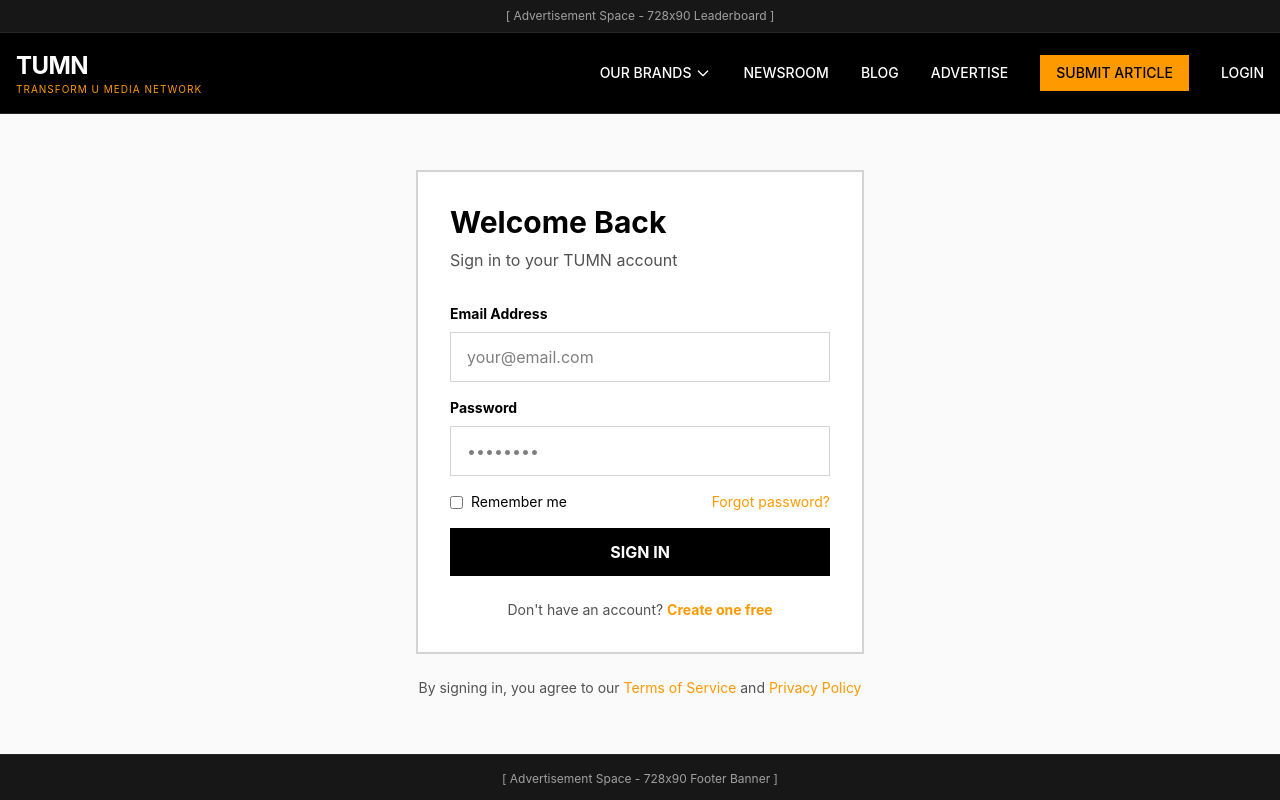
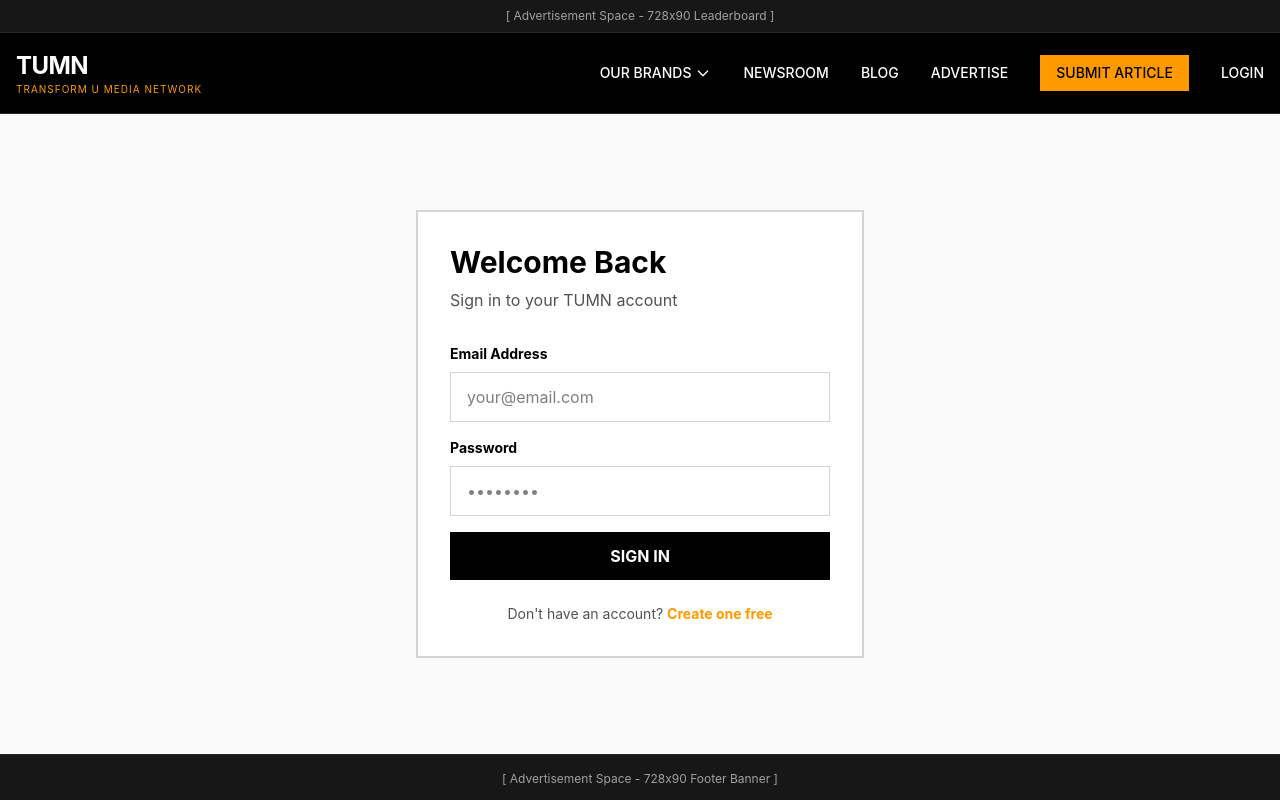
Before and after one commit to marcushart414-stack/tumnnews, a React (Vite) app: page /login in a window 1280 px wide. Shown: the top 800 px of the page. Built offline with nearby package versions, Linux system fonts and the light colour scheme.

Commit message:
Connect login page to backend

```diff
--- a/src/pages/Login.tsx
+++ b/src/pages/Login.tsx
@@ -1,6 +1,34 @@
-import { Link } from 'react-router-dom';
+import { Link, useNavigate } from 'react-router-dom';
+import { useState, FormEvent } from 'react';
+import { api } from '../services/api';
 
 const Login = () => {
+  const navigate = useNavigate();
+  const [email, setEmail] = useState('');
+  const [password, setPassword] = useState('');
+  const [error, setError] = useState('');
+  const [loading, setLoading] = useState(false);
+
+  const handleSubmit = async (e: FormEvent) => {
+    e.preventDefault();
+    setError('');
+    setLoading(true);
+
+    try {
+      const response = await api.login(email, password);
+
+      // Save user info
+      localStorage.setItem('user', JSON.stringify(response.user));
+
+      alert('Login successful!');
+      navigate('/dashboard');
+    } catch (err: any) {
+      setError(err.message);
+    } finally {
+      setLoading(false);
+    }
+  };
+
   return (
     <div className="bg-neutral-50 min-h-[80vh] flex items-center justify-center py-12 px-4">
       <div className="max-w-md w-full">
@@ -8,12 +36,20 @@
           <h1 className="text-3xl font-bold mb-2">Welcome Back</h1>
           <p className="text-neutral-600 mb-8">Sign in to your TUMN account</p>
 
-          <form className="space-y-4">
+          {error && (
+            <div className="bg-red-50 border border-red-300 text-red-700 px-4 py-3 mb-4">
+              {error}
+            </div>
+          )}
+
+          <form onSubmit={handleSubmit} className="space-y-4">
             <div>
               <label className="block text-sm font-bold mb-2">Email Address</label>
               <input
                 type="email"
                 required
+                value={email}
+                onChange={(e) => setEmail(e.target.value)}
                 className="w-full px-4 py-3 border border-neutral-300 focus:border-black outline-none"
                 placeholder="your@email.com"
               />
@@ -24,26 +60,19 @@
               <input
                 type="password"
                 required
+                value={password}
+                onChange={(e) => setPassword(e.target.value)}
                 className="w-full px-4 py-3 border border-neutral-300 focus:border-black outline-none"
                 placeholder="••••••••"
               />
             </div>
 
-            <div className="flex items-center justify-between text-sm">
-              <label className="flex items-center gap-2">
-                <input type="checkbox" />
-                <span>Remember me</span>
-              </label>
-              <a href="#" className="text-amber-500 hover:underline">
-                Forgot password?
-              </a>
-            </div>
-
             <button
               type="submit"
-              className="w-full bg-black text-white py-3 font-bold hover:bg-neutral-800 transition-colors"
+              disabled={loading}
+              className="w-full bg-black text-white py-3 font-bold hover:bg-neutral-800 transition-colors disabled:opacity-50"
             >
-              SIGN IN
+              {loading ? 'SIGNING IN...' : 'SIGN IN'}
             </button>
           </form>
 
@@ -54,13 +83,6 @@
             </Link>
           </div>
         </div>
-
-        <div className="mt-6 text-center text-sm text-neutral-600">
-          By signing in, you agree to our{' '}
-          <a href="#" className="text-amber-500 hover:underline">Terms of Service</a>
-          {' '}and{' '}
-          <a href="#" className="text-amber-500 hover:underline">Privacy Policy</a>
-        </div>
       </div>
     </div>
   );
```
